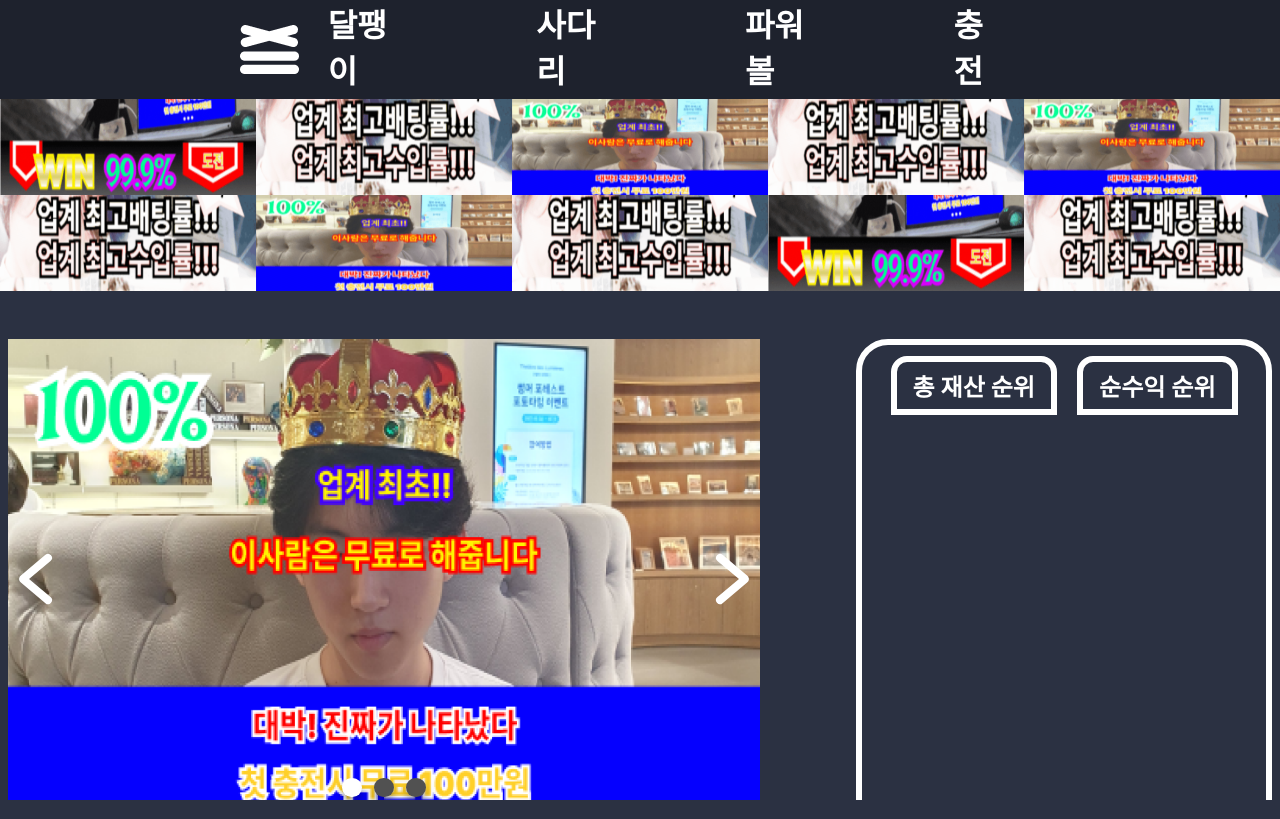
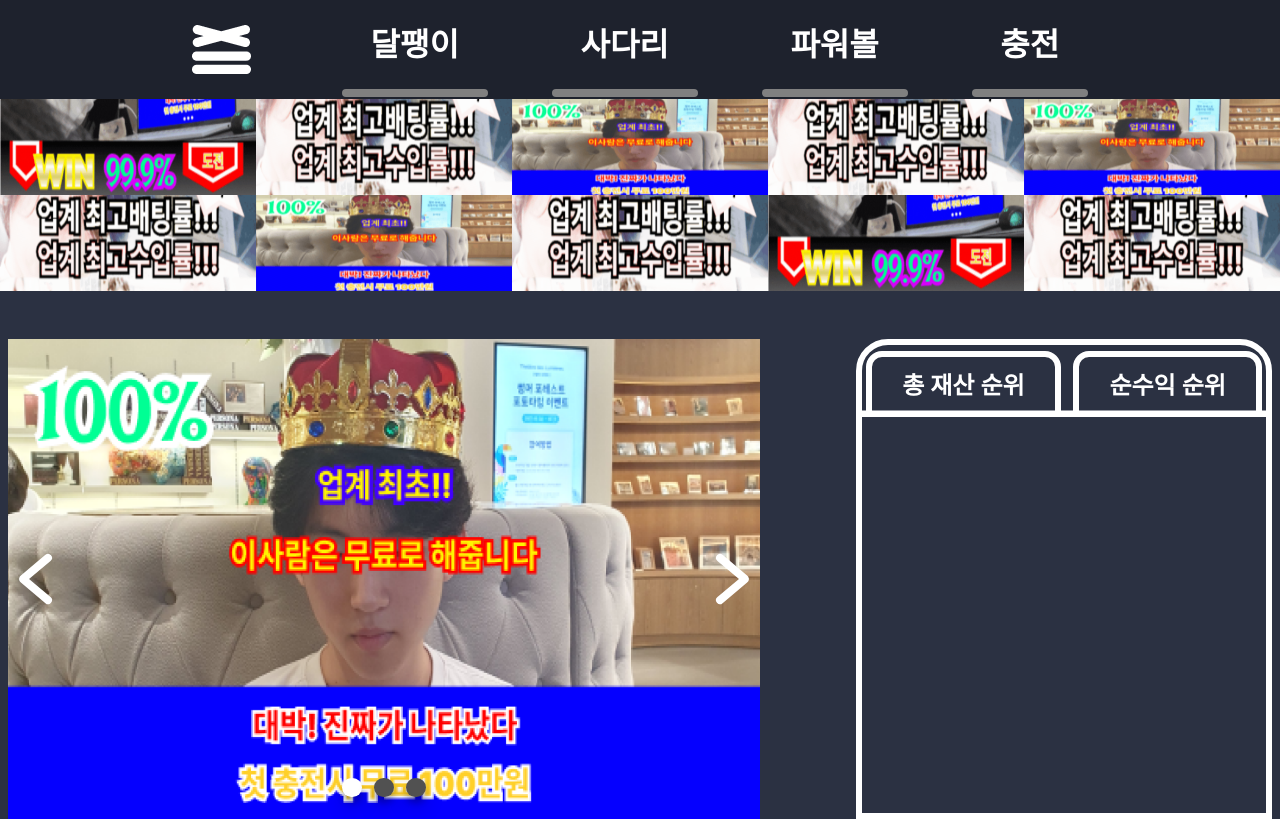
Before and after one commit to Gaft-sdhs/no-gambling-front, a React (Vite) app: page / in a window 1280 px wide. Built offline with nearby package versions, Linux system fonts and the light colour scheme.

Commit message:
[feat] 리더보드 화면구성

```diff
--- a/src/components/header/css/header.css
+++ b/src/components/header/css/header.css
@@ -7,7 +7,7 @@
   flex-direction: row;
 
   justify-content: space-between;
-  padding: 0 15rem;
+  padding: 0 15vw;
 
   animation: onLanding 1.5s;
 }
--- a/src/components/ranking/RankingInner.jsx
+++ b/src/components/ranking/RankingInner.jsx
@@ -1,7 +1,9 @@
-import "./css/RankingInner.css";
+import "./css/rankingInner.css";
 
 const RankingLeaderBoard = () => {
-  return <div className="ranking-ledaerBoard"></div>;
+  return <div className="ranking-ledaerBoard">
+
+  </div>;
 };
 
 export default RankingLeaderBoard;
--- a/src/components/ranking/RankingMy.jsx
+++ /dev/null
@@ -1,5 +0,0 @@
-const RankingMy = () => {
-  return <div className="rankingMyItem"></div>;
-};
-
-export default RankingMy;
--- a/src/components/ranking/css/RankingInner.css
+++ b/src/components/ranking/css/RankingInner.css
@@ -1,12 +1,22 @@
 .rankingHeaderItem {
+    cursor: pointer;
+
     color: white;
     font-weight: bolder;
 
     transition: all 0.5s;
-    padding: 0.4rem 1rem;
+    padding: 0.6rem 1.9rem;
 
     font-size: 1.5rem;
     border: 0.4rem solid white;
     border-top-left-radius: 1rem;
     border-top-right-radius: 1rem;
+
 }
+
+.rankingHeaderItem:hover {
+    color: #CBD3FF;
+    /* border: 0.4rem solid #CBD3FF; */
+
+    background-color: rgba(255, 255, 255, 0.2);
+}
--- a/src/components/ranking/css/rankingHeader.css
+++ b/src/components/ranking/css/rankingHeader.css
@@ -5,5 +5,9 @@
     display: flex;
     justify-content: center;
     align-items: end;
-    gap: 5%;
+    gap: 3%;
+
+    box-shadow: 0 -0.4rem 0 0 white inset;
+
+    margin-top: 0.1rem;
 }
--- a/src/css/index.css
+++ b/src/css/index.css
@@ -7,7 +7,7 @@
 }
 body {
   width: 100%;
-  height: 100vh;
+  height: 100%;
   background-color: #2B3142;
 }
 a {
@@ -15,7 +15,7 @@ a {
 }
 #root {
   width: 100%;
-  height: 100vh;
+  height: 100%;
   background-color: #2B3142;
 
   overflow: hidden;
```
Also changed, not shown: src/components/ranking/RankingInnerItem.jsx (added, +8 -0 lines), src/components/ranking/css/rankingInnerItem.jsx (added).
